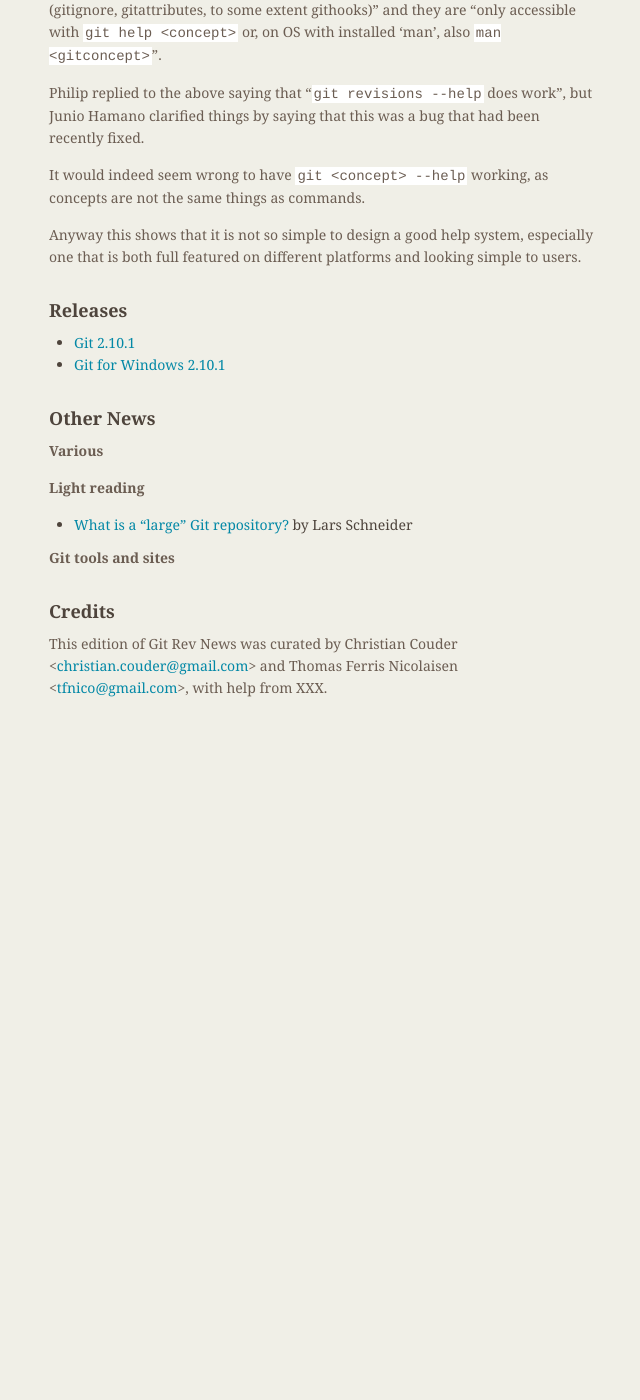
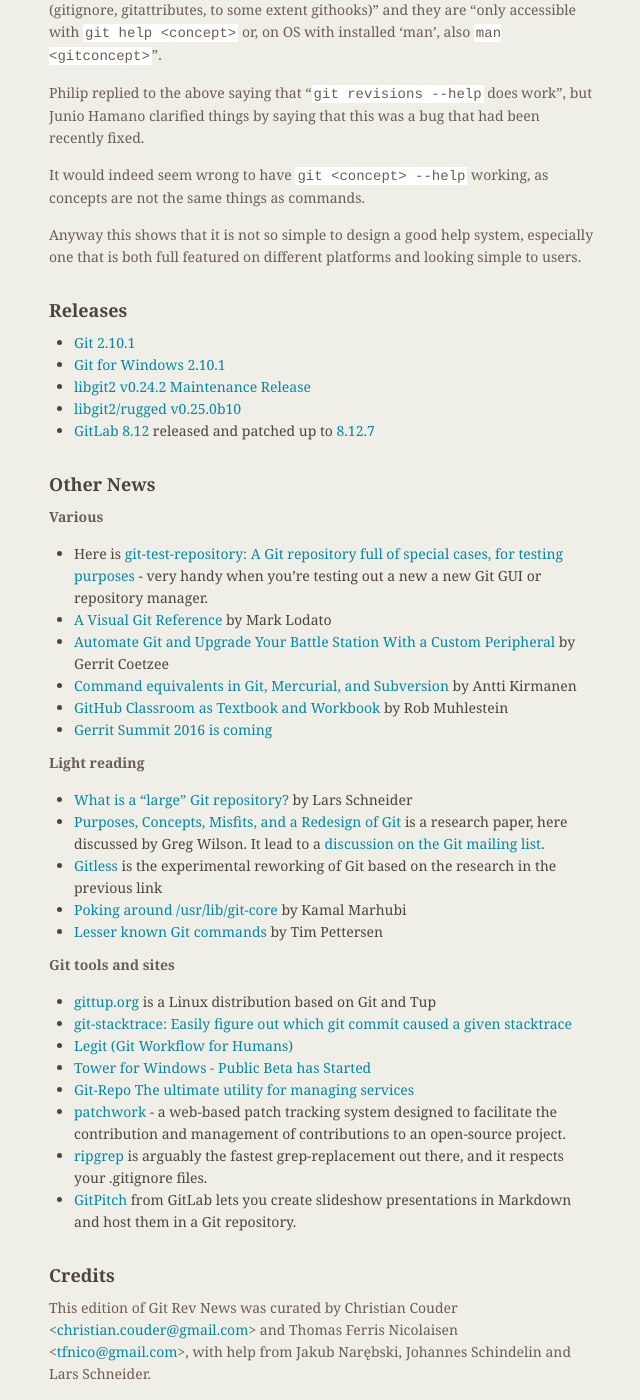
Before and after one commit to git/git.github.io, a Jekyll site: the page built from rev_news/drafts/edition-20.md, in a window 1280 px wide and 1400 px high, scrolled down 3170 px. Shown: the whole window, without its empty margins (485-1125 px from the left). Built offline with Jekyll 4.4.1, drawn with Linux system fonts in a browser that asks for light colours; before the commit the page ends 3884 px from its top, so only the background shows below that.

Commit message:
rn-20: add links

```diff
--- a/rev_news/drafts/edition-20.md
+++ b/rev_news/drafts/edition-20.md
@@ -193,21 +193,44 @@
 
 * [Git 2.10.1](https://public-inbox.org/git/xmqqvax93w1c.fsf@gitster.mtv.corp.google.com/)
 * [Git for Windows 2.10.1](https://github.com/git-for-windows/git/releases/tag/v2.10.1.windows.1)
+* [libgit2 v0.24.2 Maintenance Release](https://github.com/libgit2/libgit2/releases/tag/v0.24.2)
+* [libgit2/rugged v0.25.0b10](https://github.com/libgit2/rugged/releases/tag/v0.25.0b10)
+* [GitLab 8.12](https://about.gitlab.com/2016/09/22/gitlab-8-12-released/) released and patched up to [8.12.7](https://about.gitlab.com/2016/10/17/gitlab-8-dot-12-dot-7-released/)
 
 
 ## Other News
 
 __Various__
 
+* Here is [git-test-repository: A Git repository full of special cases, for testing purposes](https://github.com/book/git-test-repository) - very handy when you're testing out a new a new Git GUI or repository manager.
+* [A Visual Git Reference](http://marklodato.github.io/visual-git-guide/index-en.html) by Mark Lodato
+* [Automate Git and Upgrade Your Battle Station With a Custom Peripheral](https://hackaday.com/2016/09/13/automate-git-and-upgrade-your-battle-station-with-a-custom-peripheral/) by Gerrit Coetzee
+* [Command equivalents in Git, Mercurial, and Subversion](http://blog.deveo.com/list-of-equivalent-commands-in-git-mercurial-and-svn/) by Antti Kirmanen
+* [GitHub Classroom as Textbook and Workbook](https://blog.skilstak.io/github-as-text-book-and-work-book-828ffada9542#.vy1vivkrq) by Rob Muhlestein
+* [Gerrit Summit 2016 is coming](https://gitenterprise.me/2016/10/10/gerrit-summit-2016-is-coming/)
 
 __Light reading__
+
 * [What is a "large" Git repository?](http://larsxschneider.github.io/2016/09/21/large-git-repos) by Lars Schneider
+* [Purposes, Concepts, Misfits, and a Redesign of Git](http://neverworkintheory.org/2016/09/30/rethinking-git.html) is a research paper, here discussed by Greg Wilson. It lead to a [discussion on the Git mailing list](https://public-inbox.org/git/ce42f934-4a94-fa29-cff0-5ebb0f004eb5@gmail.com/T/#e95875b7940512b432ab2e29b3dd50ca448df9720).
+* [Gitless](http://gitless.com/) is the experimental reworking of Git based on the research in the previous link
+* [Poking around /usr/lib/git-core](http://kamalmarhubi.com/blog/2016/10/07/git-core/) by Kamal Marhubi
+* [Lesser known Git commands](https://hackernoon.com/lesser-known-git-commands-151a1918a60#.jwubgvjwe) by Tim Pettersen
 
 
 __Git tools and sites__
 
+* [gittup.org](http://gittup.org/gittup/) is a Linux distribution based on Git and Tup
+* [git-stacktrace: Easily figure out which git commit caused a given stacktrace](https://github.com/pinterest/git-stacktrace)
+* [Legit (Git Workflow for Humans)](http://www.git-legit.org/)
+* [Tower for Windows - Public Beta has Started](https://www.git-tower.com/blog/tower-for-windows-public-beta/)
+* [Git-Repo The ultimate utility for managing services](http://i.got.nothing.to/code/on/git-repo:_the_utility_for_services/)
+* [patchwork](http://jk.ozlabs.org/projects/patchwork/) - a web-based patch tracking system designed to facilitate the contribution and management of contributions to an open-source project.
+* [ripgrep](http://blog.burntsushi.net/ripgrep/) is arguably the fastest grep-replacement out there, and it respects your .gitignore files.
+* [GitPitch](https://about.gitlab.com/2016/10/03/gitpitch-slideshow-presentations-for-developers-on-gitlab/) from GitLab lets you create slideshow presentations in Markdown and host them in a Git repository.
 
 ## Credits
 
 This edition of Git Rev News was curated by Christian Couder &lt;<christian.couder@gmail.com>&gt; and
-Thomas Ferris Nicolaisen &lt;<tfnico@gmail.com>&gt;, with help from XXX.
+Thomas Ferris Nicolaisen &lt;<tfnico@gmail.com>&gt;, with help from Jakub Narębski, Johannes Schindelin
+and Lars Schneider.
```
